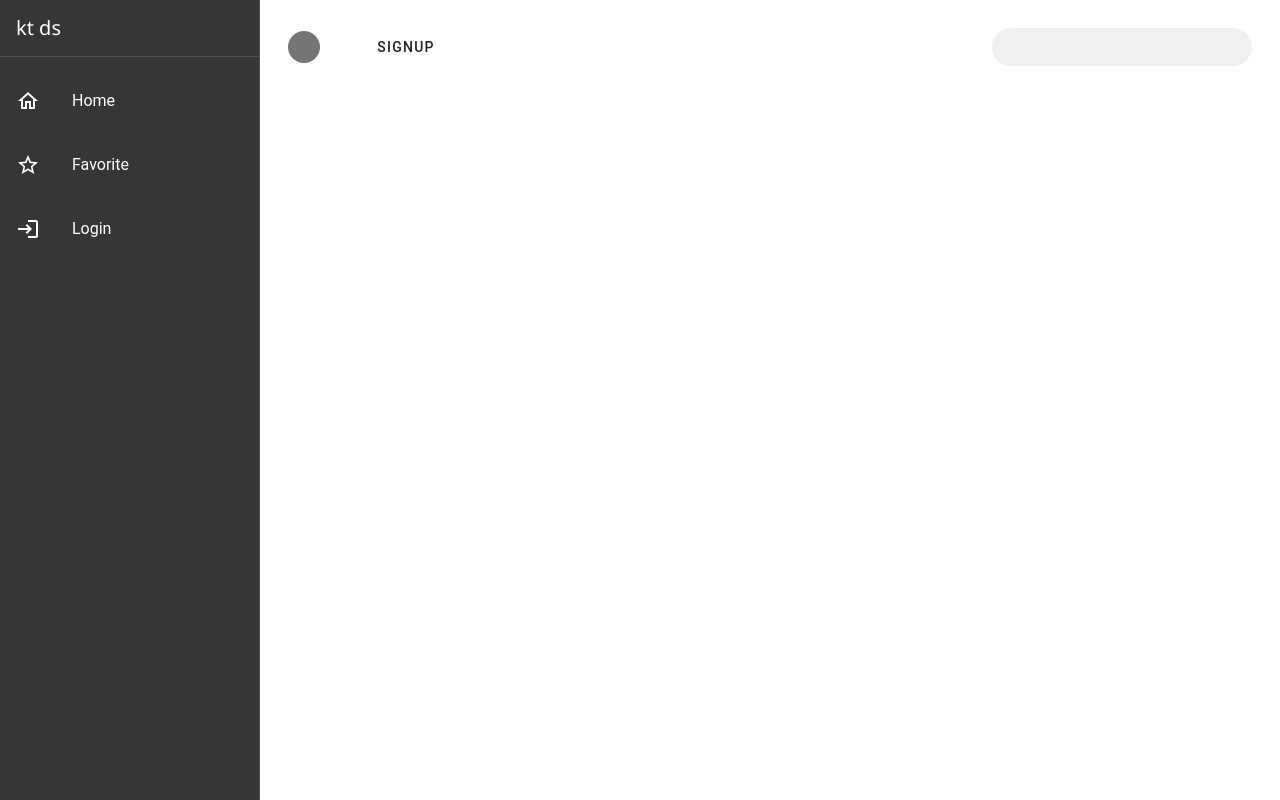
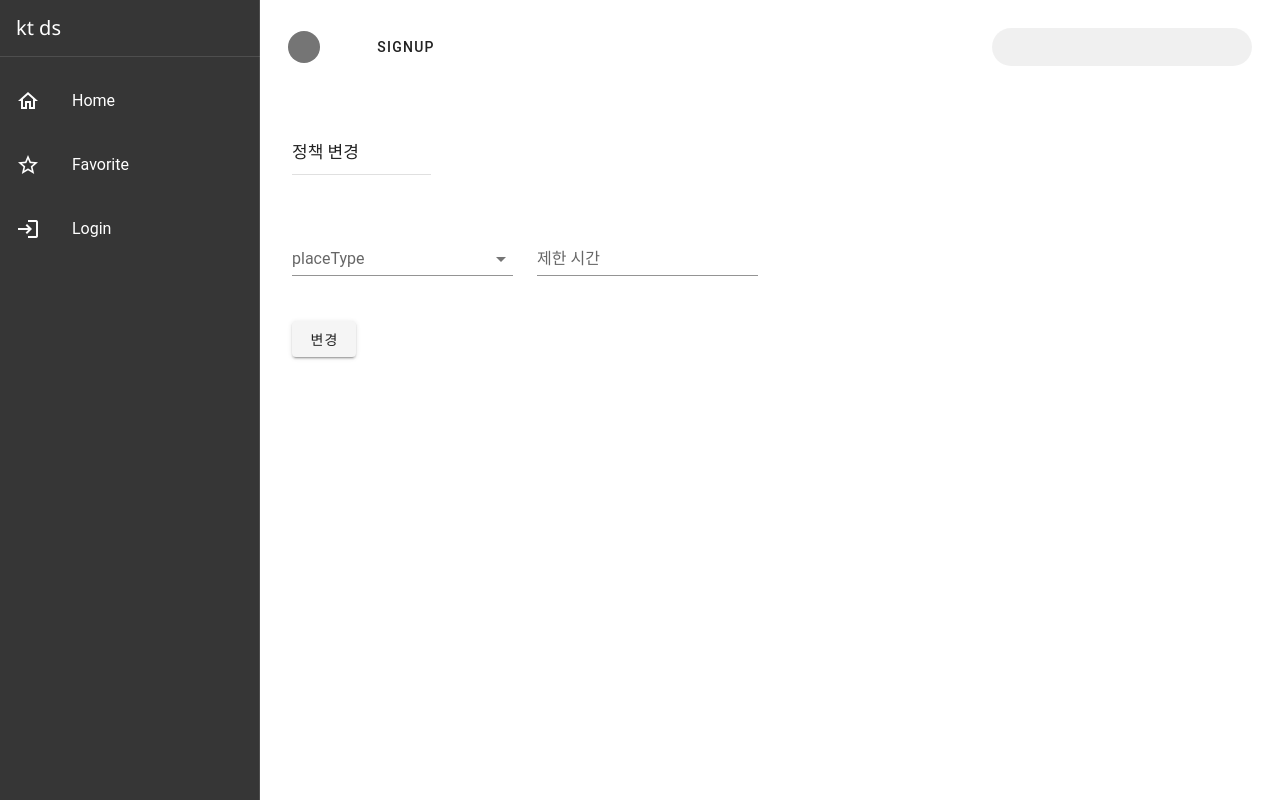
Before and after one commit to ktds-si2/covid-system, a Vue app in the folder frontend/: page /admin/updatePolicy in a window 1280 px wide. Built offline with nearby package versions, Linux system fonts and the light colour scheme.

Commit message:
(FE) 정책 변경 페이지 추가

```diff
--- /dev/null
+++ b/frontend/src/components/page/admin_page/UpdatePolicy.vue
@@ -0,0 +1,53 @@
+<!-- 정책 변경  Author : KJH -->
+<template>
+  <v-container class="pa-8">
+    <v-row class="mt-8">
+      <v-col sm="2">
+        <div class="menuTitle">정책 변경</div>
+        <v-divider class="my-2"> </v-divider>
+      </v-col>
+    </v-row>
+    <v-row class="mt-8">
+      <v-col sm="3">
+        <v-select :items="items" label="placeType" v-model="selectedPlaceType"></v-select>
+      </v-col>
+      <v-col sm="3">
+        <v-text-field v-model="limitTime" label="제한 시간"> </v-text-field>
+      </v-col>
+    </v-row>
+    <v-row>
+      <v-col>
+        <v-btn @click="changePolicy"> 변경 </v-btn>
+      </v-col>
+    </v-row>
+  </v-container>
+</template>
+
+<script>
+export default {
+  name: "UpdatePolicy",
+  computed: {
+    getToken() {
+      return this.$store.getters.getToken;
+    },
+  },
+  data() {
+    return {
+      items: ["COMMON", "SPORTS", "RESTAURANT", "PARTY"],
+      limitTime: "",
+      selectedPlaceType: '',
+    };
+  },
+  methods: {
+      changePolicy() {
+          console.log(this.selectedPlaceType)
+      }
+
+  },
+};
+</script>
+<style scoped>
+.menuTitle {
+  font-size: 17px;
+}
+</style>
--- a/frontend/src/router.js
+++ b/frontend/src/router.js
@@ -51,6 +51,11 @@ const router = new VueRouter({
       name: 'DeletePage',
       component: () => import('./components/page/admin_page/UserManagement'),
     },
+    {
+      path: '/admin/updatePolicy',
+      name: 'UpdatePolicy',
+      component: () => import('./components/page/admin_page/UpdatePolicy'),
+    },
   ],
 });
 
```
